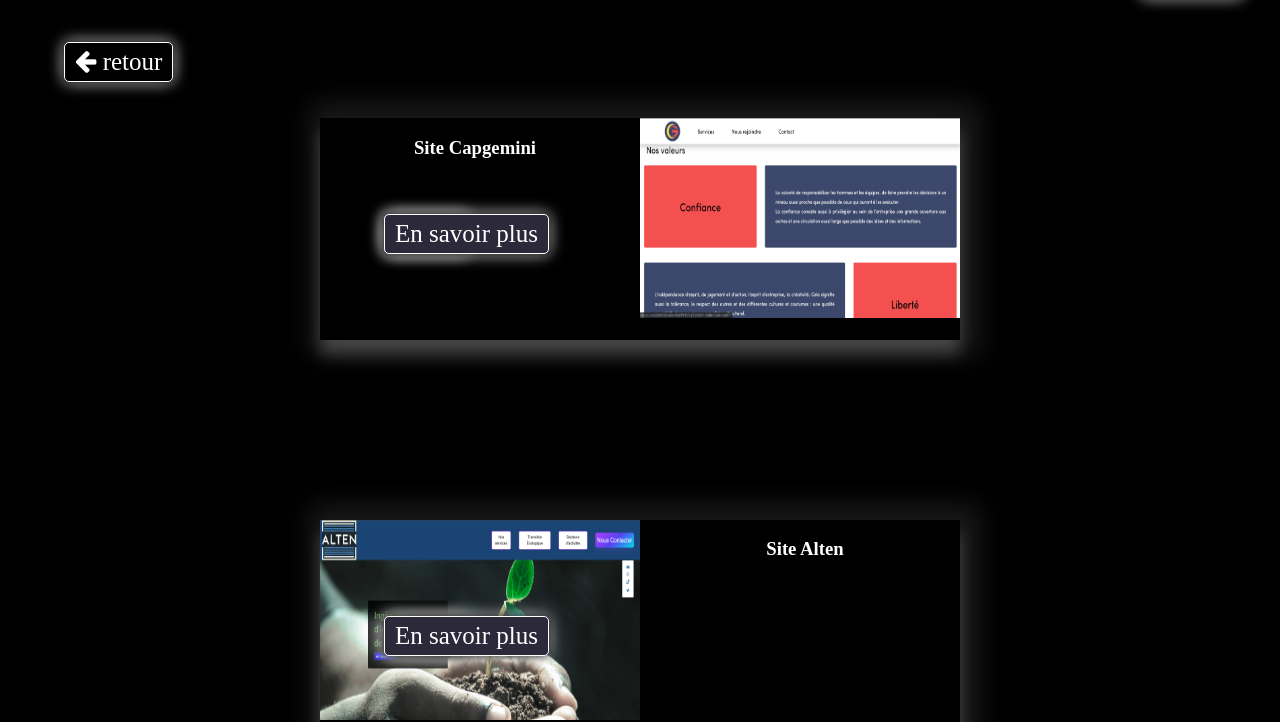
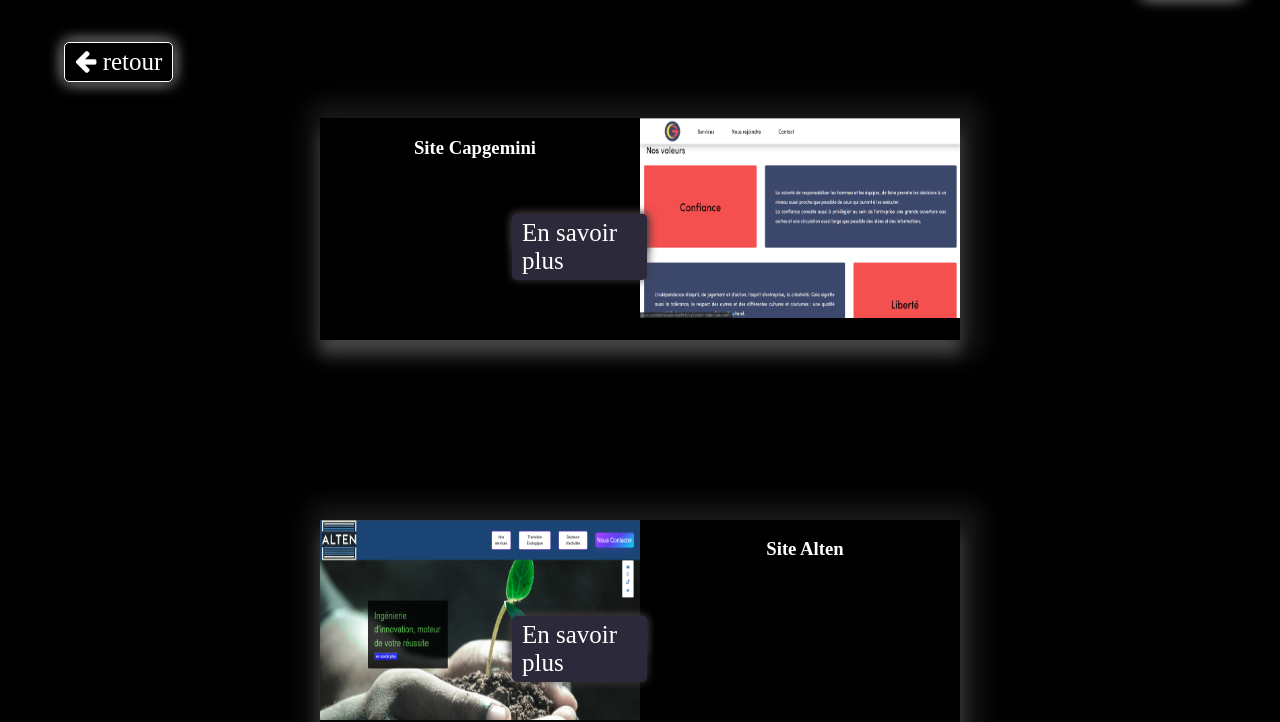
Before and after one commit to t-girard/Portfolio, a plain HTML site: page FR/projets.html in a window 1280 px wide. Shown: the part 78-800 px from the top of the page. Drawn offline with Linux system fonts and the light colour scheme.

Commit message:
Update style.css

```diff
--- a/style.css
+++ b/style.css
@@ -233,21 +233,23 @@ article{
 
 .bouton-telecharger {
 position: absolute;
-  left: 5vw;
+  left: 15vw;
   top: 12vh;
   font-size: 25px;
   z-index: 2;
-  border: 1px solid white;
   border-radius: 5px;
   padding: 5px;
     padding-right: 5px;
     padding-left: 5px;
+  padding-right: 5px;
+  padding-left: 5px;
   color: white;
   text-decoration: none;
-  box-shadow: 0px 0px 10px black, 0px 0px 15px white;
+  box-shadow: 0px 0px 10px #403939;
   padding-right: 10px;
   padding-left: 10px;
   background-color: #2b293a;
+  width: 9vw;
 }
 
 .bouton-telecharger:hover{
@@ -257,21 +259,23 @@ position: absolute;
 
 .bouton-ensavoirplus {
 position: absolute;
-  left: 5vw;
+  left: 15vw;
   top: 12vh;
   font-size: 25px;
   z-index: 2;
-  border: 1px solid white;
   border-radius: 5px;
   padding: 5px;
     padding-right: 5px;
     padding-left: 5px;
+  padding-right: 5px;
+  padding-left: 5px;
   color: white;
   text-decoration: none;
-  box-shadow: 0px 0px 10px black, 0px 0px 15px white;
+  box-shadow: 0px 0px 10px #403939;
   padding-right: 10px;
   padding-left: 10px;
   background-color: #2b293a;
+  width: 9vw;
 }
 
 .bouton-ensavoirplus:hover{
```
